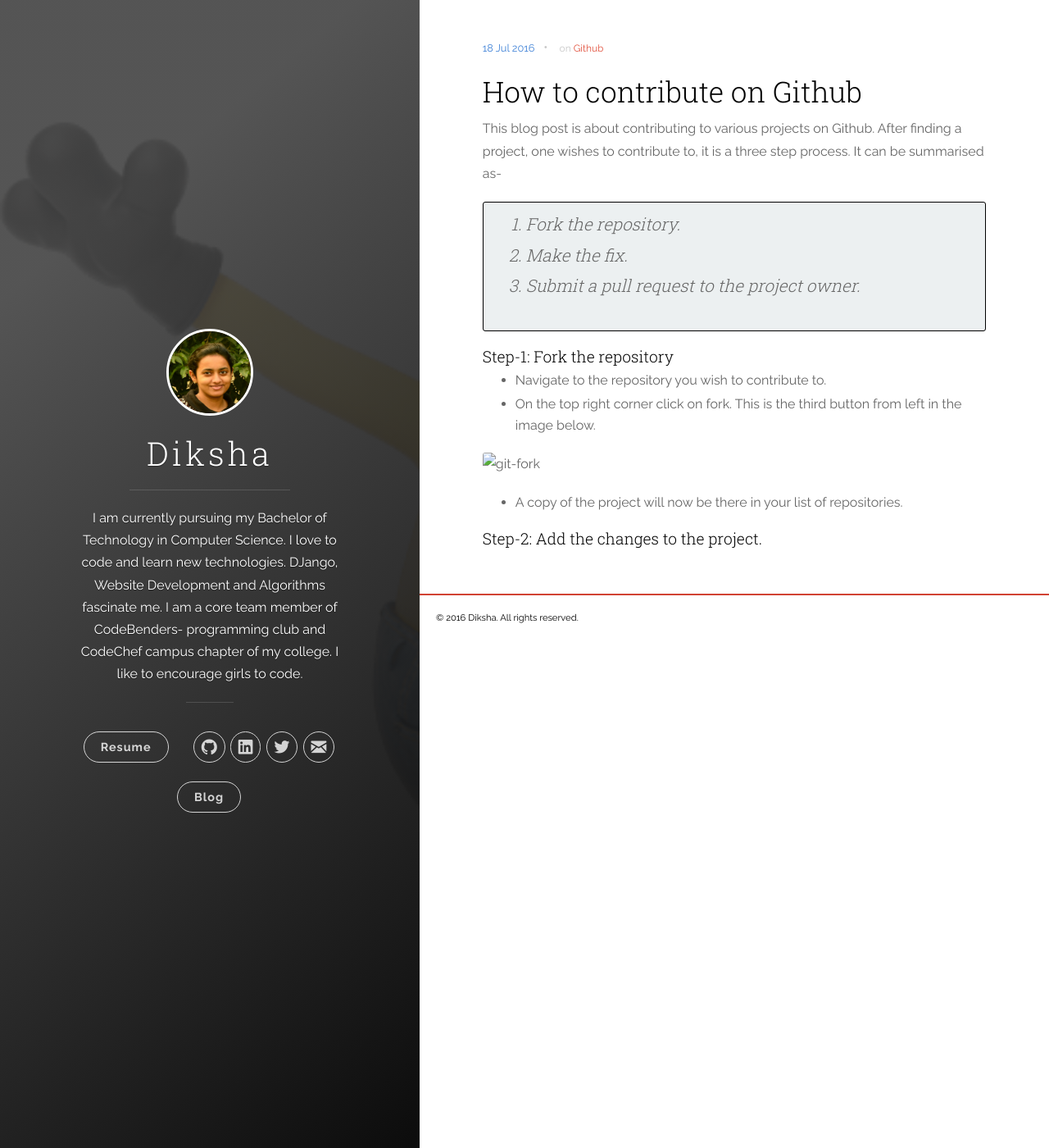
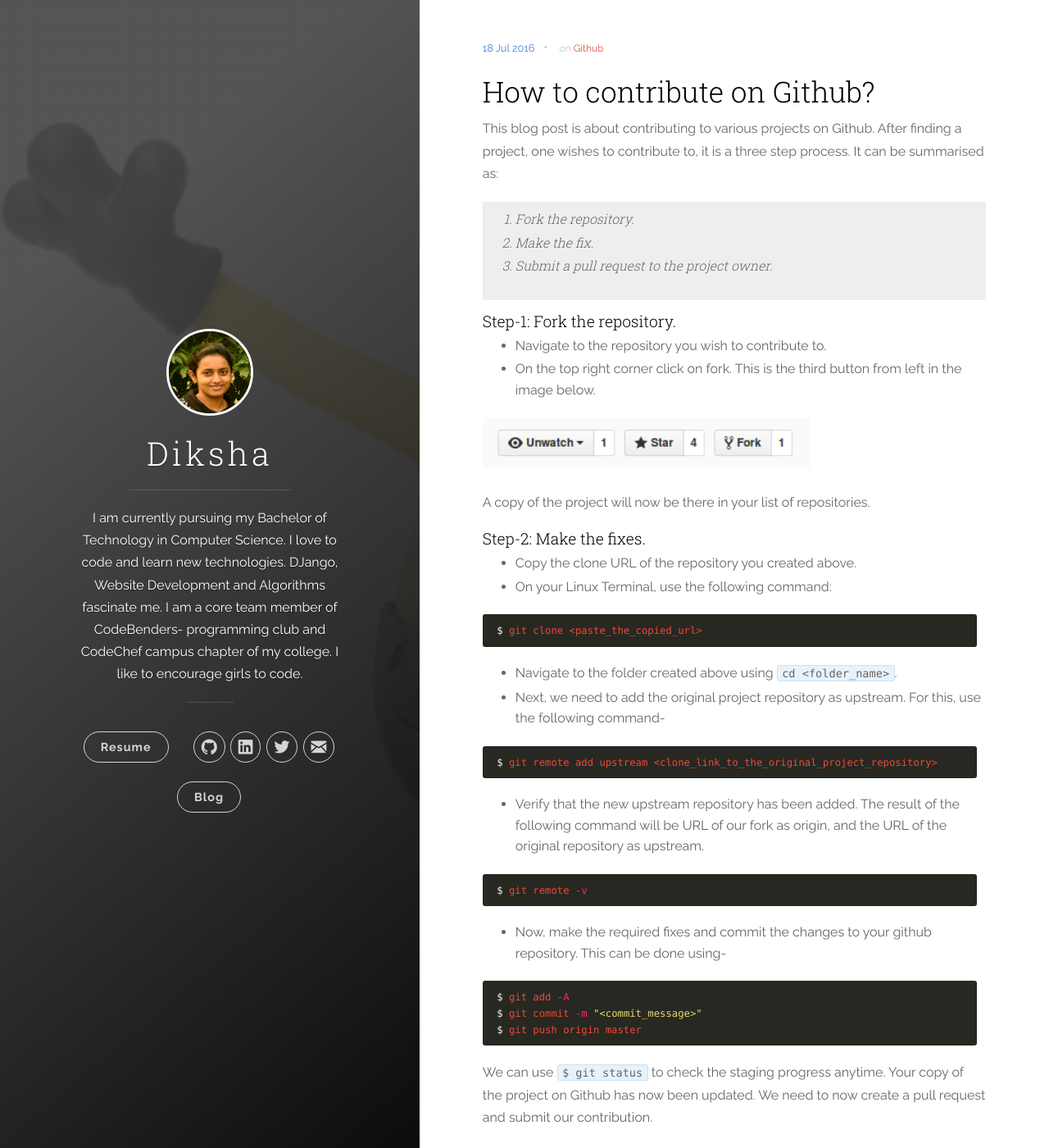
Before and after one commit to Diksha-Rathi/diksha-rathi.github.io, a Jekyll site: the page built from _posts/2016-07-18-contributing-on-github.markdown, in a window 1280 px wide and 1400 px high. Shown: the whole window at 82% size. Built offline with Jekyll 4.4.1, drawn with Linux system fonts in a browser that asks for light colours; nearby versions of some CDN libraries; some of the changed text lies outside the part shown.

Commit message:
new blog update

````diff
--- a/_posts/2016-07-18-contributing-on-github.markdown
+++ b/_posts/2016-07-18-contributing-on-github.markdown
@@ -1,23 +1,78 @@
 ---
-title:  "How to contribute on Github"
+title:  "How to contribute on Github?"
 date:   2016-07-18 11:04:23
 categories: [Github]
 tags: [Github]
 ---
 
-This blog post is about contributing to various projects on Github. After finding a project, one wishes to contribute to, it is a three step process. It can be summarised as-
+This blog post is about contributing to various projects on Github. After finding a project, one wishes to contribute to, it is a three step process. It can be summarised as:
 
 > 1. Fork the repository.
 > 2. Make the fix.
 > 3. Submit a pull request to the project owner.
 
-#### Step-1: Fork the repository
+
+#### Step-1: Fork the repository.
 
 * Navigate to the repository you wish to contribute to.
 * On the top right corner click on fork. This is the third button from left in the image below.
 
-![git-fork](../static/images/github-fork.png)
+![git-fork](https://raw.githubusercontent.com/Diksha-Rathi/diksha-rathi.github.io/master/static/images/blog/github-fork.png)
 
-* A copy of the project will now be there in your list of repositories.
+A copy of the project will now be there in your list of repositories.
 
-#### Step-2: Add the changes to the project.
+
+#### Step-2: Make the fixes.
+
+* Copy the clone URL of the repository you created above.
+* On your Linux Terminal, use the following command:
+
+``` shell
+ $ git clone <paste_the_copied_url>
+```
+
+* Navigate to the folder created above using `cd <folder_name>`.
+* Next, we need to add the original project repository as upstream. For this, use the following command-
+
+```shell
+ $ git remote add upstream <clone_link_to_the_original_project_repository>
+```
+
+* Verify that the new upstream repository has been added. The result of the following command will be URL of our fork as origin, and the URL of the original repository as upstream.
+
+```shell
+ $ git remote -v
+```
+
+* Now, make the required fixes and commit the changes to your github repository. This can be done using-
+
+```shell
+ $ git add -A
+ $ git commit -m "<commit_message>"
+ $ git push origin master
+```
+
+We can use `$ git status` to check the staging progress anytime. Your copy of the project on Github has now been updated. We need to now create a pull request and submit our contribution.
+
+**Note:** To make sure your your copy remains updated with the original version, don't forget to use `$ git fetch upstream` before making any changes and submitting a pull request.
+
+
+#### Step-3: Submit a pull request to the project owner.
+
+* Open the original project repository. Click *Pull Requests* tab. Next, click on *New Pull Request*.
+
+![git-clone](https://raw.githubusercontent.com/Diksha-Rathi/diksha-rathi.github.io/master/static/images/blog/github-clone.png)
+
+* Click on the link *compare across forks*.
+
+![git-submit-clone](https://raw.githubusercontent.com/Diksha-Rathi/diksha-rathi.github.io/master/static/images/blog/github-submit-clone.png)
+
+* Now, in the selection box that appears below, select the base fork and branch as that of the project repository and head fork and branch that corresponds to your forked version.
+
+* Review the changes that are highlighted below. Click on *Create Pull Request*. Congratulations, you are done now.
+
+For more [this](https://help.github.com/articles/using-pull-requests/) maybe helpful.
+
+I just submitted my first pull request and it feels awesome. I look forward to contributing on GitHub more frequently now.
+
+Happy coding! :)
--- a/static/css/monokai.css
+++ b/static/css/monokai.css
@@ -1,5 +1,5 @@
 pre.highlight,
-.highlight pre { background-color: #272822; }
+.highlight pre { background-color: #272822; color: #EF4836; }
 .highlight .hll { background-color: #272822; }
 .highlight .c { color: #75715e } /* Comment */
 .highlight .err { color: #960050; background-color: #1e0010 } /* Error */
--- a/static/css/uno.css
+++ b/static/css/uno.css
@@ -992,13 +992,11 @@ em {
 blockquote {
 	margin: 1em 0;
 	padding: 0.5em 0;
-	background: #ECF0F1;
-	border: 1px solid #000000;
-	border-radius: 3px;
+	background: #EEEEEE;
 	font-family: "Roboto Slab", serif;
 	font-weight: lighter;
 	font-style: italic;
-	font-size: 1.3em;
+	font-size: 1em;
 	text-align: left; }
 	blockquote p:last-child {
 		margin-bottom: 0; }
````
Also changed, not shown: _posts/2016-07-28-common-django-shell-commands.markdown (+29 -11 lines), static/images/blog/github-clone.png (added), static/images/blog/github-submit-pull.png (added).
